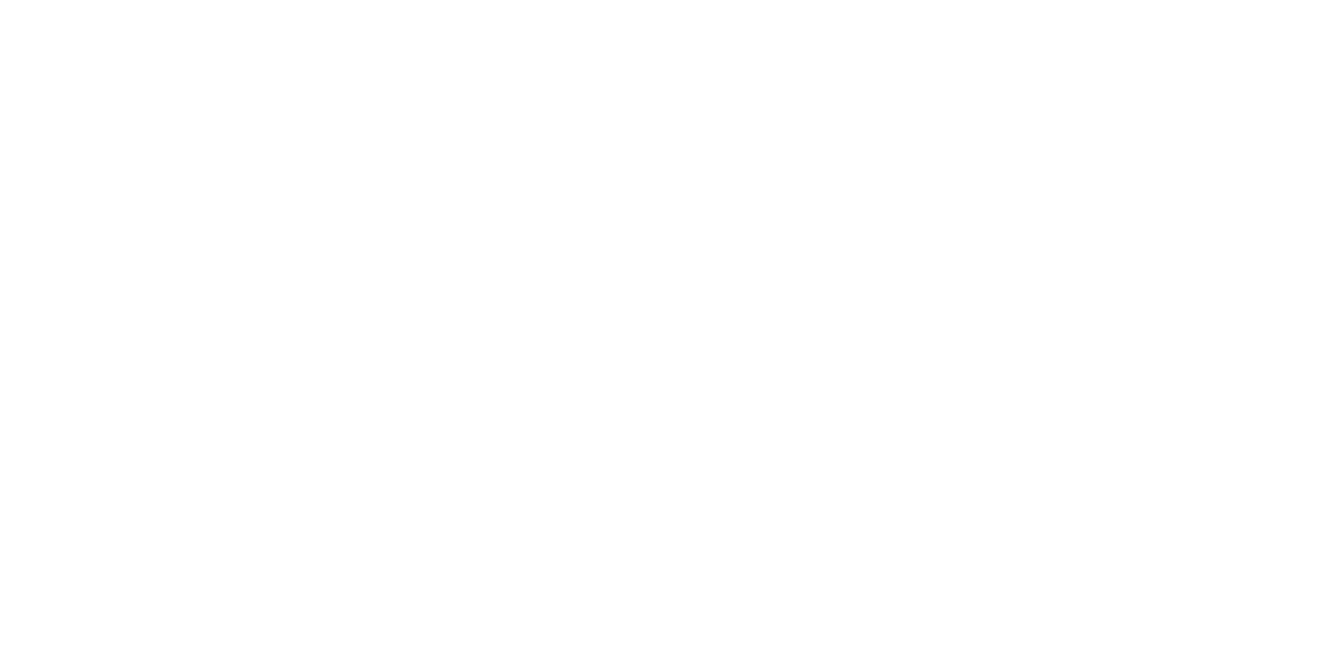
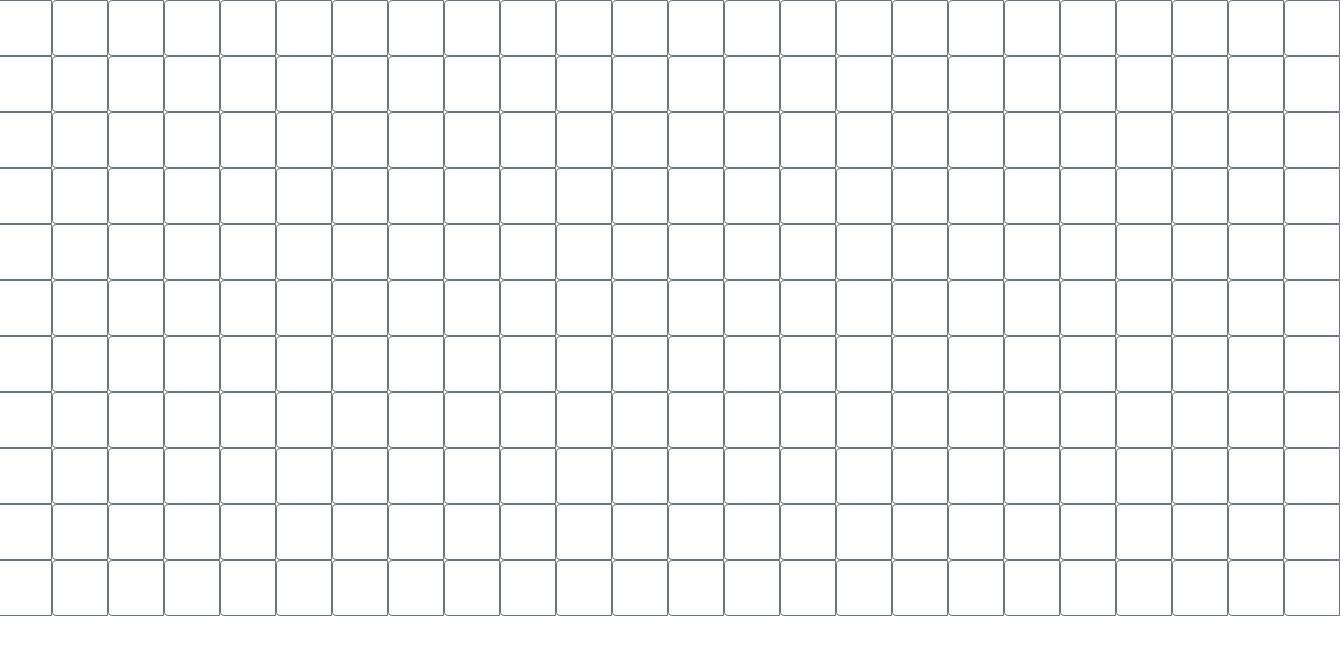
Before and after one commit to wparke4/game-prototypes, a Nuxt app: page /Bananagrams in a window 1280 px wide. Before the commit this address had no page. Shown: the top 654 px of the page, 1340 px wide, since content can reach past the window. Built offline with nearby package versions, Linux system fonts and the light colour scheme.

Commit message:
Bananagrams race grid created

```diff
--- /dev/null
+++ b/components/Bananagrams.vue
@@ -0,0 +1,42 @@
+<template>
+  <div class="grid">
+    <div
+      v-for="(row, rowIndex) in grid"
+      :key="`row-${rowIndex}`"
+      class="grid-row"
+    >
+      <CellComponent
+        v-for="(cell, cellIndex) in row"
+        :key="`cell-${cellIndex}`"
+        :cellData="cell"
+      />
+    </div>
+  </div>
+</template>
+
+<script>
+import CellComponent from '~/components/CellComponent'
+
+export default {
+  components: {
+    CellComponent
+  },
+  data() {
+    return {
+      grid: Array(11).fill(Array(25).fill({ letter: null, isActive: false }))
+    }
+  }
+}
+</script>
+
+<style scoped>
+.grid {
+  display: flex;
+  flex-direction: column;
+}
+.grid-row {
+  display: grid;
+  grid-template-columns: repeat(25, 1fr);
+  grid-gap: 0px;
+}
+</style>
--- /dev/null
+++ b/components/CellComponent.vue
@@ -0,0 +1,41 @@
+<template>
+  <div
+    class="tile border border-gray-500 rounded-s h-14 w-14 hover:bg-indigo-200 cursor-pointer"
+    :class="{ 'is-dragging': isDragging }"
+    @dragstart="startDrag"
+    @dragend="endDrag"
+    draggable
+  >
+    {{ letter }}
+  </div>
+</template>
+
+<script>
+export default {
+  props: ['letter'],
+  data() {
+    return {
+      isDragging: false
+    }
+  },
+  methods: {
+    startDrag() {
+      this.isDragging = true;
+    },
+    endDrag() {
+      this.isDragging = false;
+    }
+  }
+}
+</script>
+
+<style scoped>
+.tile {
+  /* Your styling for the tile */
+  background-color: rgb(255, 255, 255);
+}
+.tile.is-dragging {
+  /* Styling while tile is being dragged */
+  background-color: rgb(208, 208, 251);
+}
+</style>
--- /dev/null
+++ b/pages/Bananagrams.vue
@@ -0,0 +1,23 @@
+<template>
+  <div>
+    <Bananagrams />
+  </div>
+</template>
+
+<script setup>
+
+import { ref } from 'vue';
+import Bananagrams from "@/components/Bananagrams.vue";
+
+const loading = ref(false);
+</script>
+
+<style lang="postcss" scoped></style>
+
+<script>
+export default {
+  components: {
+    Bananagrams,
+  },
+};
+</script>
--- a/pages/index.vue
+++ b/pages/index.vue
@@ -2,8 +2,9 @@
   <div>
     <h1>Welcome to My Game Collection</h1>
     <!-- Create buttons to link to different game pages -->
-    <nuxt-link to="/codenames">Game 2</nuxt-link>
-    <template>
-</template>
+    <nuxt-link to="/codenames">Codenames</nuxt-link>
+    <nuxt-link to="/bananagrams">Bananagrams</nuxt-link>
   </div>
 </template>
+<script>
+</script>
```
